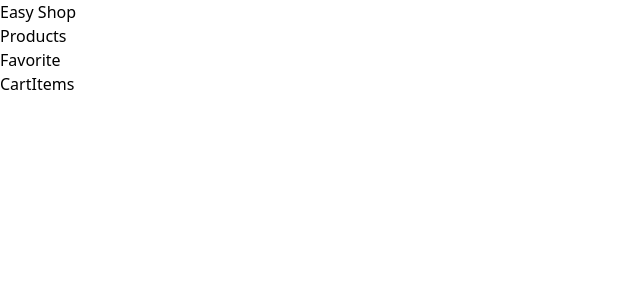
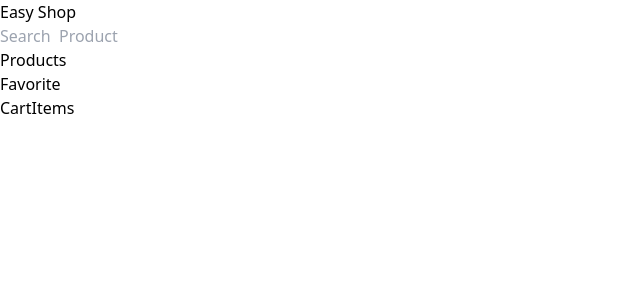
Before and after one commit to HtetWaiYan7191/easy-shop, a React (Vite) app in the folder easy-shop/: page /details/1 in a window 1280 px wide. Shown: the top 300 px of the page, without its empty margins (0-640 px from the left). Built offline with nearby package versions, Linux system fonts and the light colour scheme.

Commit message:
Add search  bar in navbar

```diff
--- a/easy-shop/src/components/Navbar.jsx
+++ b/easy-shop/src/components/Navbar.jsx
@@ -1,11 +1,21 @@
-import React from 'react'
-import { NavLink } from 'react-router-dom';
+import React, { useState } from 'react'
+import { Link, NavLink, useNavigate } from 'react-router-dom';
 import '../styles/Navbar.css';
 
 const Navbar = () => {
+  const [inputSearch, setInputSearch] = useState('');
+  const navigate = useNavigate();
+
+  const handleSubmit = (e) => {
+    e.preventDefault();
+    navigate(`/details/${inputSearch}`)
+  };
   return (
     <nav className='flex justify-between items-center border border-b-1'>
-      <h1 className='text-3xl font-semibold ps-10 py-5'>Easy Shop</h1>
+      <Link to="/"><h1 className='text-3xl font-semibold ps-10 py-5'>Easy Shop</h1></Link>
+        <form onSubmit={handleSubmit}>
+          <input type="text" value={inputSearch} onChange={(e) => setInputSearch(e.target.value)}  placeholder='Search  Product'  className=' outline-none border-b-2  focus:outline-none focus:border-b-teal-600   border-b-teal-300 placeholder:ps-1 ps-2'/>
+        </form>
       <ul className='flex '>
         <li className='me-5'><NavLink to="/">Products</NavLink></li>
         <li className='me-5'><NavLink to="/favorite">Favorite</NavLink></li>
```
